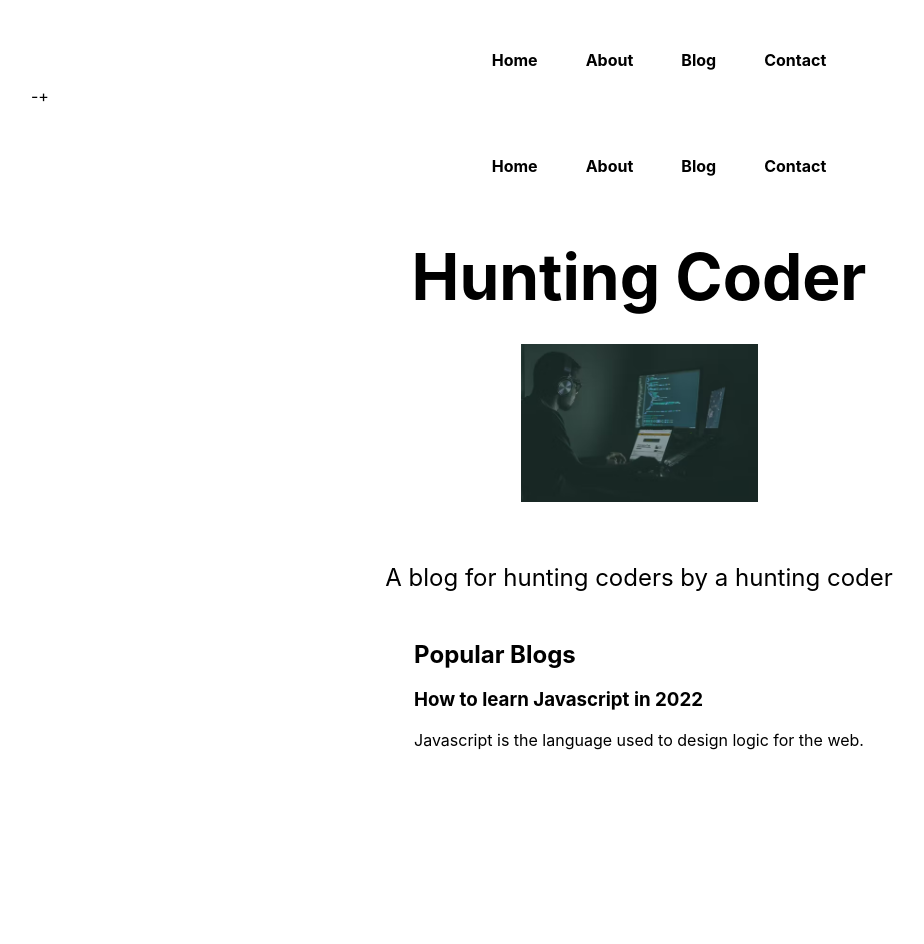
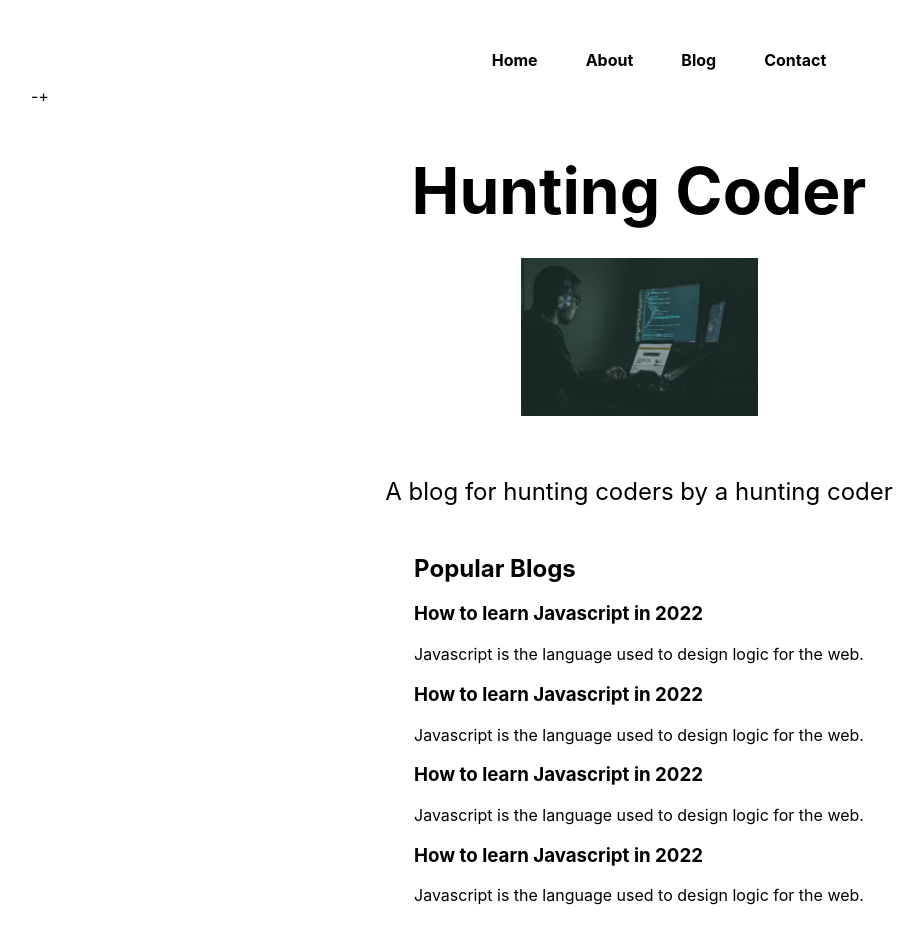
Before and after one commit to kaushal91198/next-js, a Next.js app: page / in a window 1280 px wide. Shown: the top 944 px of the page, without its empty margins (1-925 px from the left). Built offline with nearby package versions, Linux system fonts and the light colour scheme.

Commit message:
video 18 completed

```diff
--- /dev/null
+++ b/blogData/how-to-learn-flask.json
@@ -0,0 +1,5 @@
+{
+    "title": "How to learn Flask.",
+    "content": "Flask is a micro web framework written in Python. It is classified as a microframework because it does not require particular tools or libraries.[2] It has no database abstraction layer, form validation, or any other components where pre-existing third-party libraries provide common functions. However, Flask supports extensions that can add application features as if they were implemented in Flask itself. Extensions exist for object-relational mappers, form validation, upload handling, various open authentication technologies and several common framework related tools.[3]",
+    "author": "Vijay Desai"
+}
--- /dev/null
+++ b/blogData/how-to-learn-javascript.json
@@ -0,0 +1,6 @@
+{
+    "title": "How to learn Javascript.",
+    "content": "JavaScript often abbreviated JS, is a programming language that is one of the core technologies of the World Wide Web, alongside HTML and CSS.[11] Over 97% of websites use JavaScript on the client side for web page behavior,[12] often incorporating third-party libraries.[13] All major web browsers have a dedicated JavaScript engine to execute the code on users' devices.",
+    "author":"Kaushal Panchal"
+
+}
--- /dev/null
+++ b/blogData/how-to-learn-nextjs.json
@@ -0,0 +1,5 @@
+{
+    "title": "How to learn Next.js.",
+    "content": "Next.js is an open-source web development framework built on top of Node.js enabling React based web applications functionalities such as server-side rendering and generating static websites. React documentation mentions Next.js among Recommended Toolchains advising it to developers as a solution when Building a server-rendered website with Node.js.[4] Where traditional React apps can only render their content in the client-side browser, Next.js extends this functionality to include applications rendered on the server side.",
+    "author": "Yash Patel"
+}
--- /dev/null
+++ b/pages/api/blog.js
@@ -0,0 +1,11 @@
+// Next.js API route support: https://nextjs.org/docs/api-routes/introduction
+import * as fs from "fs";
+export default async function handler(req, res) {
+  let allBlogs = [];
+  let data = await fs.promises.readdir("blogData");
+  for (let index = 0; index < data.length; index++) {
+    let blog = await fs.promises.readFile("blogData/" + data[index], "utf-8");
+    allBlogs.push(JSON.parse(blog));
+  }
+  res.status(200).json(allBlogs);
+}
--- /dev/null
+++ b/pages/api/getBlog.js
@@ -0,0 +1,11 @@
+// Next.js API route support: https://nextjs.org/docs/api-routes/introduction
+import * as fs from "fs";
+export default function handler(req, res) {
+  fs.readFile(`blogData/${req.query.slug}`, "utf-8", (err, data) => {
+      if(err){
+          return res.status(500).json({error:"No Such Blog Found."})
+      }
+    console.log(JSON.parse(data));
+    res.status(200).json(data);
+  });
+}
--- a/pages/api/hello.js
+++ /dev/null
@@ -1,5 +0,0 @@
-// Next.js API route support: https://nextjs.org/docs/api-routes/introduction
-
-export default function handler(req, res) {
-  res.status(200).json({ name: 'John Doe' })
-}
--- a/pages/index.js
+++ b/pages/index.js
@@ -33,32 +33,6 @@ export default function Home() {
         <link rel="icon" href="/favicon.ico" />
       </Head>
       {/* <Script src='/sc.js' strategy='lazyOnLoad'></Script> */}
-      <div>
-        <nav className={styles.mainNav}>
-          <ul>
-            <Link href="/">
-              <a>
-                <li>Home</li>
-              </a>
-            </Link>
-            <Link href="/about">
-              <a>
-                <li>About</li>
-              </a>
-            </Link>
-            <Link href="/blog">
-              <a>
-                <li>Blog</li>
-              </a>
-            </Link>
-            <Link href="/contact">
-              <a>
-                <li>Contact</li>
-              </a>
-            </Link>
-          </ul>
-        </nav>
-      </div>
 
       <main className={styles.main}>
         <h1 className={styles.title}>
@@ -88,6 +62,18 @@ export default function Home() {
             <h3>How to learn Javascript in 2022</h3>
             <p>Javascript is the language used to design logic for the web.</p>
           </div>
+          <div className="blog">
+            <h3>How to learn Javascript in 2022</h3>
+            <p>Javascript is the language used to design logic for the web.</p>
+          </div>
+          <div className="blog">
+            <h3>How to learn Javascript in 2022</h3>
+            <p>Javascript is the language used to design logic for the web.</p>
+          </div>
+          <div className="blog">
+            <h3>How to learn Javascript in 2022</h3>
+            <p>Javascript is the language used to design logic for the web.</p>
+          </div>
         </div>
       </main>
     </div>
--- /dev/null
+++ b/styles/Blog.module.css
@@ -0,0 +1,18 @@
+.container {
+    padding: 0 2rem;
+  }
+
+  .main {
+    min-height: 100vh;
+    padding: 4rem 0;
+    flex: 1;
+    display: flex;
+    flex-direction: column;
+    justify-content: flex-start;
+    align-items: center;
+    padding-top: 3rem;
+  }
+
+  .blogItem h3 {
+      cursor: pointer;
+  }
--- /dev/null
+++ b/styles/BlogPost.module.css
@@ -0,0 +1,14 @@
+.main {
+    min-height: 100vh;
+    padding: 4rem 0;
+    flex: 1;
+    display: flex;
+    flex-direction: column;
+    justify-content: flex-start;
+    align-items: center;
+    padding-top: 3rem;
+}
+
+.container {
+    padding: 0 2rem;
+}
```
Also changed, not shown: pages/blog.js (+34 -5 lines), pages/blogpost/[slug].js (+30 -7 lines).
